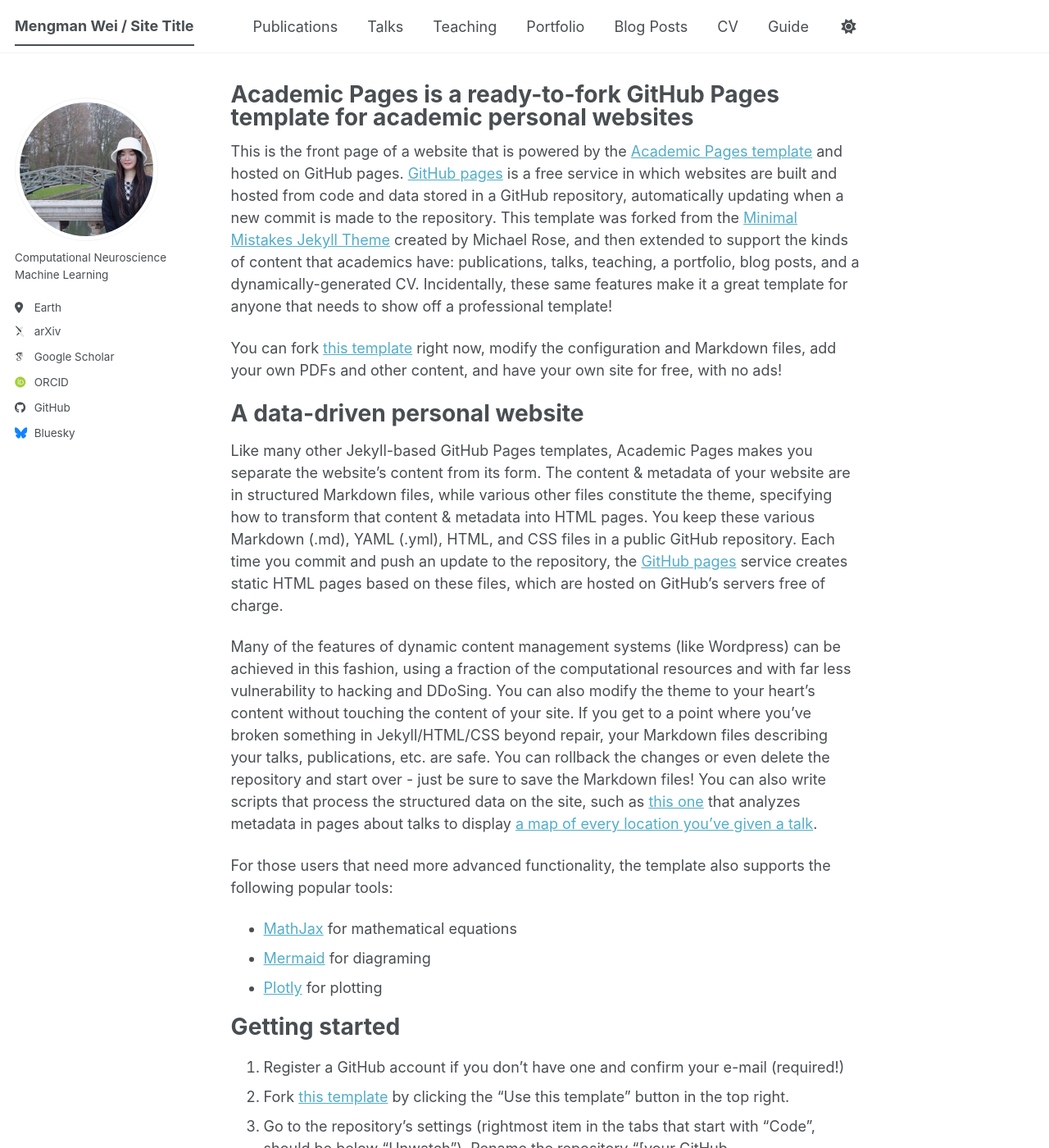
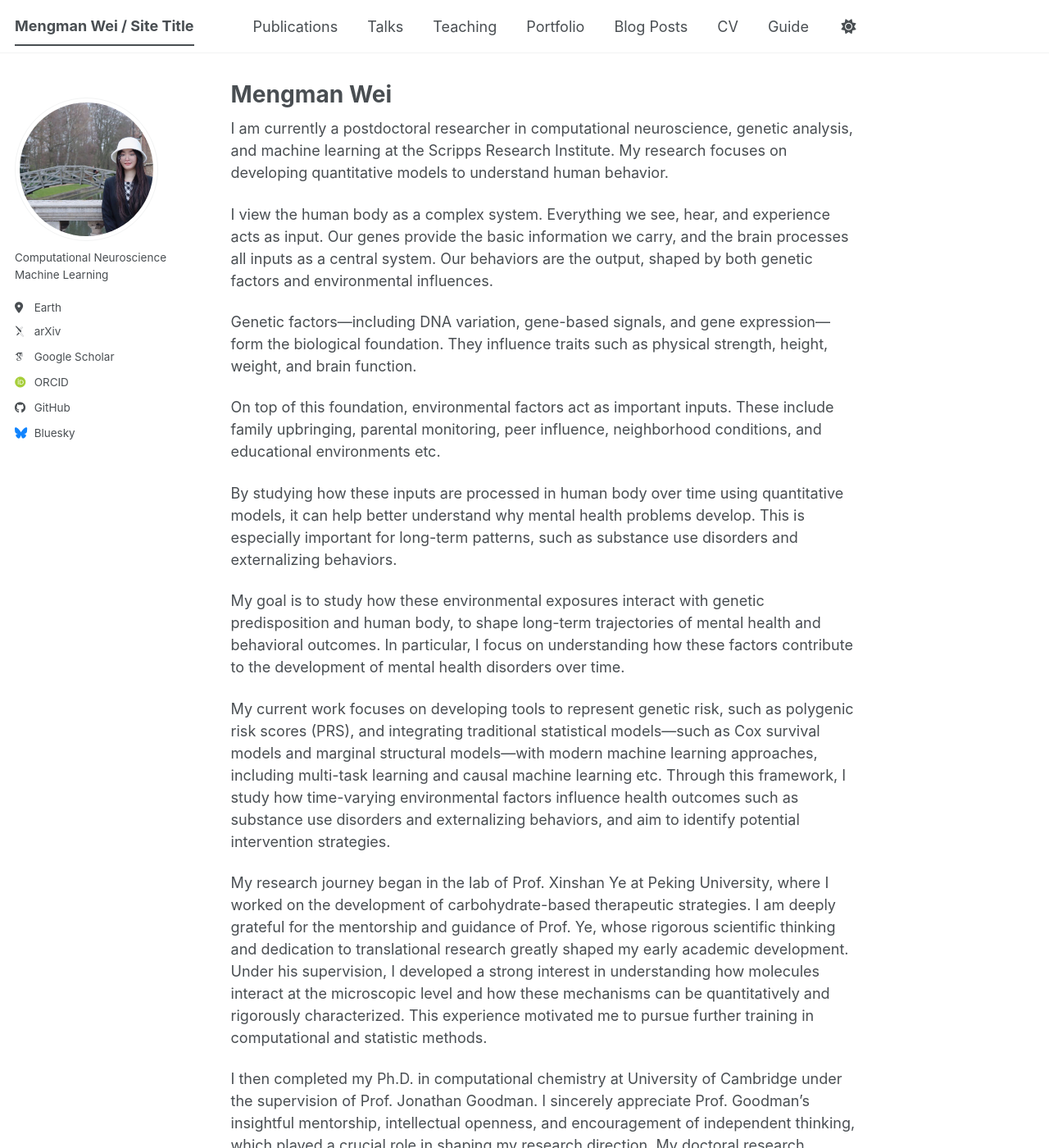
Before and after one commit to mw742/mengmanwei.github.io, a Jekyll site: the page built from _pages/about.md, in a window 1280 px wide and 1400 px high. Shown: the whole window at 82% size. Built offline with Jekyll 4.4.1, drawn with Linux system fonts in a browser that asks for light colours; some web fonts are replaced; a script bundle is joined from its source files by our own code; library files that are not in the unit come from our copies; some of the changed text lies outside the part shown.

Commit message:
Update about.md

```diff
--- a/_pages/about.md
+++ b/_pages/about.md
@@ -1,56 +1,41 @@
 ---
 permalink: /
-title: "Academic Pages is a ready-to-fork GitHub Pages template for academic personal websites"
+title: Mengman Wei
 author_profile: true
 redirect_from:
   - /about/
   - /about.html
 ---
 
-This is the front page of a website that is powered by the [Academic Pages template](https://github.com/academicpages/academicpages.github.io) and hosted on GitHub pages. [GitHub pages](https://pages.github.com) is a free service in which websites are built and hosted from code and data stored in a GitHub repository, automatically updating when a new commit is made to the repository. This template was forked from the [Minimal Mistakes Jekyll Theme](https://mmistakes.github.io/minimal-mistakes/) created by Michael Rose, and then extended to support the kinds of content that academics have: publications, talks, teaching, a portfolio, blog posts, and a dynamically-generated CV. Incidentally, these same features make it a great template for anyone that needs to show off a professional template!
+I am currently a postdoctoral researcher in computational neuroscience, genetic analysis, and machine learning at the Scripps Research Institute. My research focuses on developing quantitative models to understand human behavior.
 
- You can fork [this template](https://github.com/academicpages/academicpages.github.io) right now, modify the configuration and Markdown files, add your own PDFs and other content, and have your own site for free, with no ads!
+I view the human body as a complex system. Everything we see, hear, and experience acts as input. Our genes provide the basic information we carry, and the brain processes all inputs as a central system. Our behaviors are the output, shaped by both genetic factors and environmental influences.
 
-A data-driven personal website
-======
-Like many other Jekyll-based GitHub Pages templates, Academic Pages makes you separate the website's content from its form. The content & metadata of your website are in structured Markdown files, while various other files constitute the theme, specifying how to transform that content & metadata into HTML pages. You keep these various Markdown (.md), YAML (.yml), HTML, and CSS files in a public GitHub repository. Each time you commit and push an update to the repository, the [GitHub pages](https://pages.github.com/) service creates static HTML pages based on these files, which are hosted on GitHub's servers free of charge.
+Genetic factors—including DNA variation, gene-based signals, and gene expression—form the biological foundation. They influence traits such as physical strength, height, weight, and brain function.
 
-Many of the features of dynamic content management systems (like Wordpress) can be achieved in this fashion, using a fraction of the computational resources and with far less vulnerability to hacking and DDoSing. You can also modify the theme to your heart's content without touching the content of your site. If you get to a point where you've broken something in Jekyll/HTML/CSS beyond repair, your Markdown files describing your talks, publications, etc. are safe. You can rollback the changes or even delete the repository and start over - just be sure to save the Markdown files! You can also write scripts that process the structured data on the site, such as [this one](https://github.com/academicpages/academicpages.github.io/blob/master/talkmap.ipynb) that analyzes metadata in pages about talks to display [a map of every location you've given a talk](https://academicpages.github.io/talkmap.html).
+On top of this foundation, environmental factors act as important inputs. These include family upbringing, parental monitoring, peer influence, neighborhood conditions, and educational environments etc.
 
-For those users that need more advanced functionality, the template also supports the following popular tools:
-- [MathJax](https://www.mathjax.org/) for mathematical equations
-- [Mermaid](https://mermaid.js.org/) for diagraming
-- [Plotly](https://plotly.com/javascript/) for plotting
+By studying how these inputs are processed in human body over time using quantitative models, it can help better understand why mental health problems develop. This is especially important for long-term patterns, such as substance use disorders and externalizing behaviors.
 
-Getting started
-======
-1. Register a GitHub account if you don't have one and confirm your e-mail (required!)
-1. Fork [this template](https://github.com/academicpages/academicpages.github.io) by clicking the "Use this template" button in the top right.
-1. Go to the repository's settings (rightmost item in the tabs that start with "Code", should be below "Unwatch"). Rename the repository "[your GitHub username].github.io", which will also be your website's URL.
-1. Set site-wide configuration and create content & metadata (see below -- also see [this set of diffs](https://archive.is/3TPas) showing what files were changed to set up [an example site](https://getorg-testacct.github.io) for a user with the username "getorg-testacct")
-1. Upload any files (like PDFs, .zip files, etc.) to the files/ directory. They will appear at https://[your GitHub username].github.io/files/example.pdf.
-1. Check status by going to the repository settings, in the "GitHub pages" section
+My goal is to study how these environmental exposures interact with genetic predisposition and human body, to shape long-term trajectories of mental health and behavioral outcomes. In particular, I focus on understanding how these factors contribute to the development of mental health disorders over time.
 
-Site-wide configuration
-------
-The main configuration file for the site is in the base directory in [_config.yml](https://github.com/academicpages/academicpages.github.io/blob/master/_config.yml), which defines the content in the sidebars and other site-wide features. You will need to replace the default variables with ones about yourself and your site's github repository. The configuration file for the top menu is in [_data/navigation.yml](https://github.com/academicpages/academicpages.github.io/blob/master/_data/navigation.yml). For example, if you don't have a portfolio or blog posts, you can remove those items from that navigation.yml file to remove them from the header.
+My current work focuses on developing tools to represent genetic risk, such as polygenic risk scores (PRS), and integrating traditional statistical models—such as Cox survival models and marginal structural models—with modern machine learning approaches, including multi-task learning and causal machine learning etc. Through this framework, I study how time-varying environmental factors influence health outcomes such as substance use disorders and externalizing behaviors, and aim to identify potential intervention strategies.
 
-Create content & metadata
-------
-For site content, there is one Markdown file for each type of content, which are stored in directories like _publications, _talks, _posts, _teaching, or _pages. For example, each talk is a Markdown file in the [_talks directory](https://github.com/academicpages/academicpages.github.io/tree/master/_talks). At the top of each Markdown file is structured data in YAML about the talk, which the theme will parse to do lots of cool stuff. The same structured data about a talk is used to generate the list of talks on the [Talks page](https://academicpages.github.io/talks), each [individual page](https://academicpages.github.io/talks/2012-03-01-talk-1) for specific talks, the talks section for the [CV page](https://academicpages.github.io/cv), and the [map of places you've given a talk](https://academicpages.github.io/talkmap.html) (if you run this [python file](https://github.com/academicpages/academicpages.github.io/blob/master/talkmap.py) or [Jupyter notebook](https://github.com/academicpages/academicpages.github.io/blob/master/talkmap.ipynb), which creates the HTML for the map based on the contents of the _talks directory).
+My research journey began in the lab of Prof. Xinshan Ye at Peking University, where I worked on the development of carbohydrate-based therapeutic strategies. I am deeply grateful for the mentorship and guidance of Prof. Ye, whose rigorous scientific thinking and dedication to translational research greatly shaped my early academic development. Under his supervision, I developed a strong interest in understanding how molecules interact at the microscopic level and how these mechanisms can be quantitatively and rigorously characterized. This experience motivated me to pursue further training in computational and statistic methods.
 
-**Markdown generator**
+I then completed my Ph.D. in computational chemistry at University of Cambridge under the supervision of Prof. Jonathan Goodman. I sincerely appreciate Prof. Goodman’s insightful mentorship, intellectual openness, and encouragement of independent thinking, which played a crucial role in shaping my research direction. My doctoral research focused on developing algorithms for molecular conformational searching, which is fundamental to understanding molecular properties and supports downstream computational simulations, including molecular mechanics (MM), quantum mechanics (QM), and machine learning–based approaches. During my Ph.D., I also gained valuable industry experience in machine learning–based drug discovery.
 
-The repository includes [a set of Jupyter notebooks](https://github.com/academicpages/academicpages.github.io/tree/master/markdown_generator
-) that converts a CSV containing structured data about talks or presentations into individual Markdown files that will be properly formatted for the Academic Pages template. The sample CSVs in that directory are the ones I used to create my own personal website at stuartgeiger.com. My usual workflow is that I keep a spreadsheet of my publications and talks, then run the code in these notebooks to generate the Markdown files, then commit and push them to the GitHub repository.
+However, I came to realize that developing therapeutic strategies requires not only understanding drug design, but also understanding disease mechanisms. The human body is a highly complex system, spanning multiple levels—from genes to cells to organs—and continuously interacting with the environment.
 
-How to edit your site's GitHub repository
-------
-Many people use a git client to create files on their local computer and then push them to GitHub's servers. If you are not familiar with git, you can directly edit these configuration and Markdown files directly in the github.com interface. Navigate to a file (like [this one](https://github.com/academicpages/academicpages.github.io/blob/master/_talks/2012-03-01-talk-1.md) and click the pencil icon in the top right of the content preview (to the right of the "Raw | Blame | History" buttons). You can delete a file by clicking the trashcan icon to the right of the pencil icon. You can also create new files or upload files by navigating to a directory and clicking the "Create new file" or "Upload files" buttons.
+My long-term goal is to contribute to the development of effective treatment and prevention strategies for complex diseases. To achieve this, I am currently expanding my expertise in bioinformatics and computational modeling.
 
-Example: editing a Markdown file for a talk
-![Editing a Markdown file for a talk](/images/editing-talk.png)
+04/02/2026
 
-For more info
-------
-More info about configuring Academic Pages can be found in [the guide](https://academicpages.github.io/markdown/), the [growing wiki](https://github.com/academicpages/academicpages.github.io/wiki), and you can always [ask a question on GitHub](https://github.com/academicpages/academicpages.github.io/discussions). The [guides for the Minimal Mistakes theme](https://mmistakes.github.io/minimal-mistakes/docs/configuration/) (which this theme was forked from) might also be helpful.
+## Selected Honors & Awards
+RSA Junior Investigator Award, 2026
+Scripps Research Travel Award, 2025
+RSA Junior Investigator Award, 2025
+Outstanding Graduate of Beijing City, 2018
+Outstanding Graduate of Peking University, 2018
+National Scholarship of Peking University, 2017
+First-Class Academic Scholarship of Peking University, 2017
```
